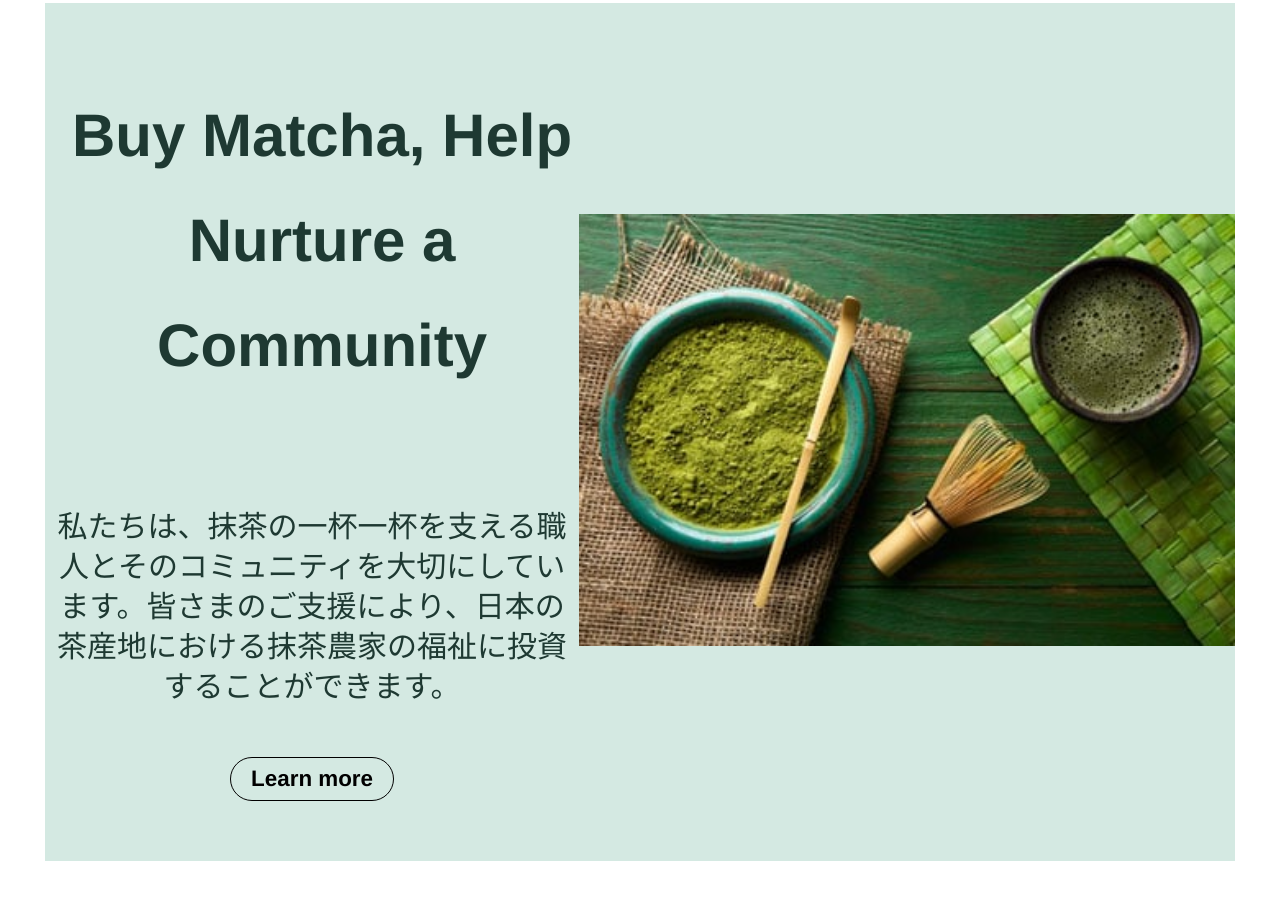
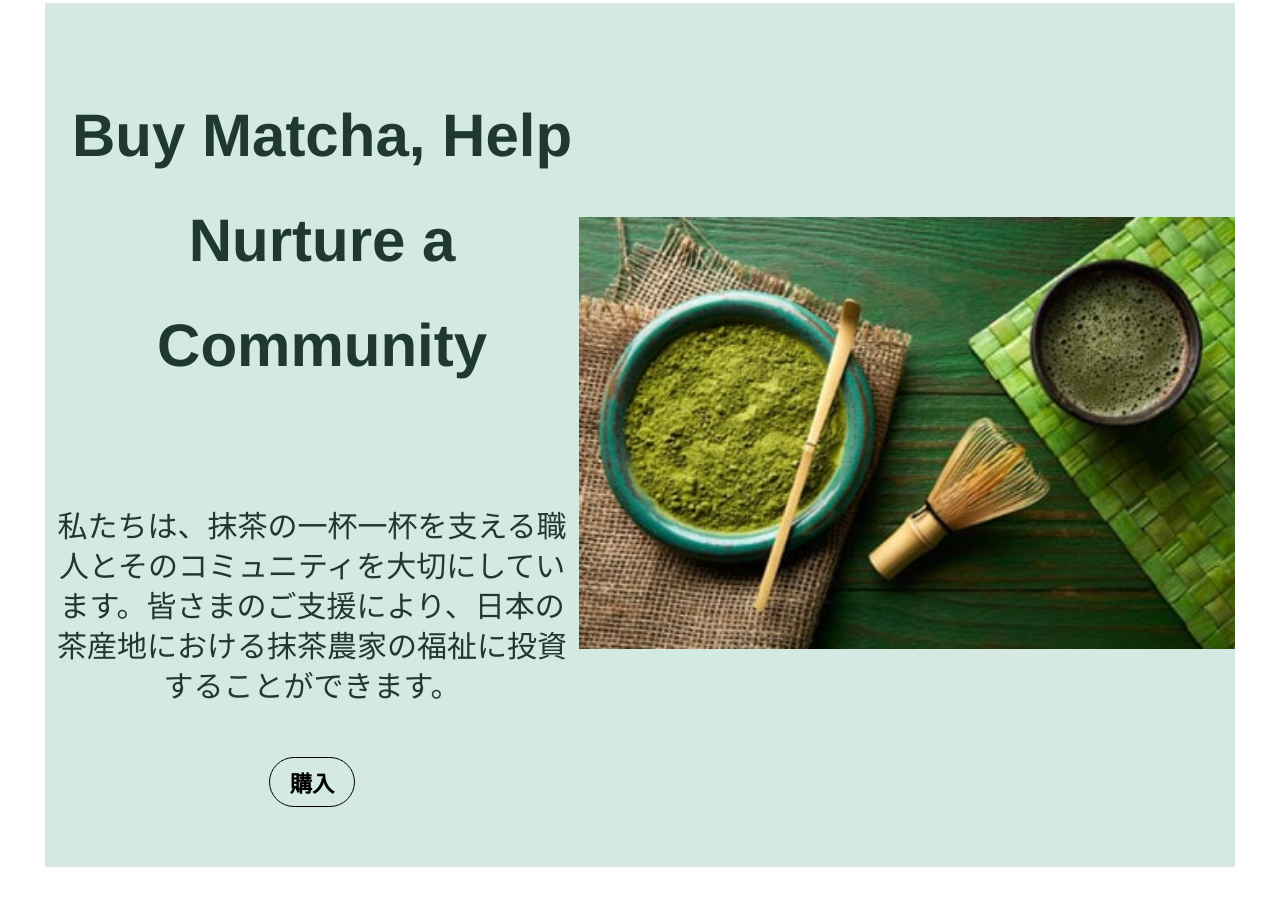
Before and after one commit to alif0902/dangoo, a plain HTML site: page index.html in a window 1280 px wide. Shown: the part 838-1744 px from the top of the page. Drawn offline with Linux system fonts and the light colour scheme; a web font is replaced by a local one.

Commit message:
Update index.html

```diff
--- a/index.html
+++ b/index.html
@@ -59,7 +59,7 @@
                     <div class="product-desc" style="font-size: 30px;">
                         私たちは、抹茶の一杯一杯を支える職人とそのコミュニティを大切にしています。皆さまのご支援により、日本の茶産地における抹茶農家の福祉に投資することができます。
                     </div>
-                    <div class="product-button">Learn more</div>
+                    <div class="product-button">購入</div>
 
                 </div>
                 <div class="product-left">
```
